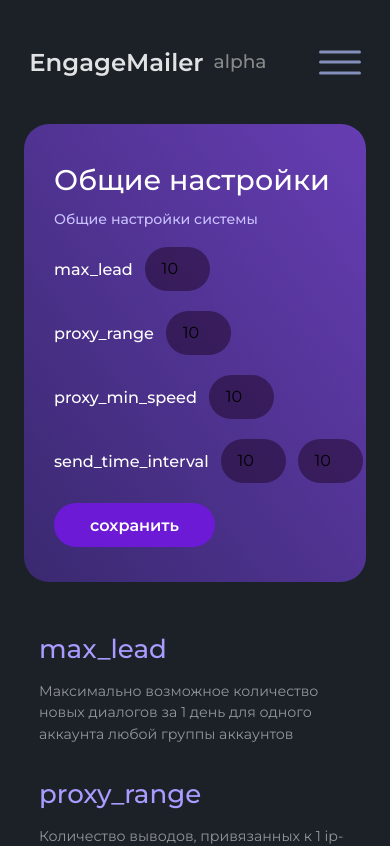
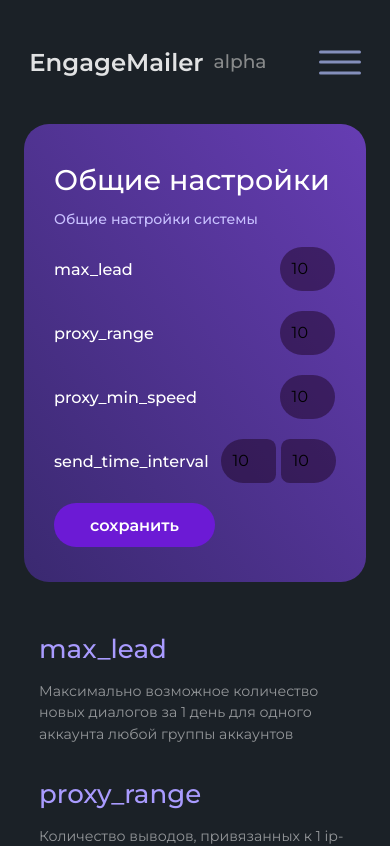
Before and after one commit to sharpprahs/engage_frontend, a SvelteKit app: page /settings in a window 390 px wide. Shown: the top 846 px of the page. Built offline with nearby package versions, Linux system fonts and the light colour scheme.

Commit message:
change styles footer_mailings_settings pages

```diff
--- a/src/lib/components/Footer.svelte
+++ b/src/lib/components/Footer.svelte
@@ -7,7 +7,7 @@
 		<img src="/footer_send_mail.gif" alt="engage mailer project">
 		<div class="footer_content">
 			<p id="copyright">EngageMailer <span>2024-2025©</span></p>
-			<p>Платформа направленная на удобную рассылку среди лидов</p>
+			<p>Закрытая CRM-платформа для общения с лидами через массовые email-рассылки. Эмуляция реальных действий пользователя с Playwright для высокой доставляемости и автоматизации коммуникации. 🚀</p>
 		</div>
 	</div>
 </footer>
--- a/src/lib/styles/footer.css
+++ b/src/lib/styles/footer.css
@@ -1,7 +1,7 @@
 :root{
     --footer_background: #0D1012;
-    --footer_text: #4A4C4D;
-    --footer_title: #989898;
+    --footer_text: #ffffff;
+    --footer_title: #889fff;
 }
 
 footer{
@@ -47,9 +47,12 @@
 }
 @media screen and (max-width: 1250px) {
  .footer_container{
-     width: 90%;
+     width: 80%;
      gap: 5px;
  }
+    .footer_container img{
+        display: none;
+    }
 }
 @media screen and (max-width: 680px) {
 footer{
--- a/src/routes/mailings/mailings.css
+++ b/src/routes/mailings/mailings.css
@@ -2,11 +2,11 @@
     --card_sender_background_color: linear-gradient(to bottom left, #663db3 0%, #6011af 100%);
     --card_sender_h2_color: #ffffff;
     --card_sender_p_color: #F7C7FF;
-    --card_sender_label_color: #B7B7B7;
+    --card_sender_label_color: #ffffff;
     --card_recipient_background_color: linear-gradient(to bottom left, #4c9434 0%, #5a8e45 100%);
     --card_recipient_h2_color: #ffffff;
     --card_recipient_p_color: #C7FFD1;
-    --card_recipient_label_color: rgb(255, 255, 255);
+    --card_recipient_label_color: #ffffff;
     --h1_color: #9BD9FF;
     --text_status: #ffffff;
     --text_status_now_color: #afff95;
@@ -61,8 +61,8 @@
 }
 
 .sender_card_colors .mailings_settings_label label{
-    color: var(--card_recipient_label_color);
-    font-weight: 600;
+    color: var(--card_sender_label_color);
+    font-weight: 500;
 }
 
 /*recipient colors*/
@@ -78,7 +78,7 @@
 
 .recipient_card_colors .mailings_settings_label label{
     color: var(--card_recipient_label_color);
-    font-weight: 600;
+    font-weight: 500;
 }
 
 .mailings_status{
@@ -102,6 +102,8 @@
     color: var(--text_status);
     font-size: 16px;
     font-weight: 400;
+    transition: opacity 0.2s ease-in-out;
+
 }
 .mailing_status_now button{
     /*font-size: 18px to 16px;*/
@@ -219,10 +221,6 @@
         gap: 0;
         width: 85%;
     }
-    .sender_card_colors .mailings_settings_label label, .recipient_card_colors .mailings_settings_label label{
-        font-weight: 500;
-        font-size: 14px;
-    }
     #engage_mms{
         margin-top: 10px;
     }
--- a/src/routes/settings/+page.svelte
+++ b/src/routes/settings/+page.svelte
@@ -33,9 +33,11 @@
             </div>
             <div class="settings_panel_element">
                 <label for="send_time_interval">send_time_interval</label>
+              <div id="settings_range_row_items">
                 <input type="number" id="send_time_interval" placeholder="10" value="10">
                 <span>———</span>
                 <input type="number" id="send_time_interval" placeholder="10" value="10">
+              </div>
             </div>
           <button type="submit" class="saved_btn">сохранить</button>
         </div>
--- a/src/routes/settings/settings.css
+++ b/src/routes/settings/settings.css
@@ -103,6 +103,12 @@
     font-size: clamp(0.875rem, 0.7948rem + 0.3774vw, 1.125rem);
     font-weight: 400;
 }
+#settings_range_row_items{
+    display: flex;
+    flex-direction: row;
+    gap: 10px;
+    align-items: center;
+}
 @media screen and (max-width: 1380px) {
     #section_setting{
       width: 90%;
@@ -126,6 +132,17 @@
     .settings_panel_element span{
         display: none;
     }
+    .settings_panel_element{
+        width: 100%;
+        justify-content: space-between;
+    }
+    .settings_panel_element:nth-last-of-type(1).settings_panel_element input:last-child{
+        border-radius: 10px 25px 25px 10px;
+    }
+    .settings_panel_element:nth-last-of-type(1).settings_panel_element input:nth-of-type(1){
+        border-radius: 25px 10px 10px 25px;
+        margin-right: -5px;
+    }
     #section_setting{
         width: 100%;
     }
@@ -135,7 +152,7 @@
         gap: 20px;
     }
     .settings_panel_element input{
-        padding: 10px 15px 10px 15px;
+        padding: 10px;
         text-align: center;
     }
 }
```
Also changed, not shown: src/routes/home.css (+8 -0 lines).
